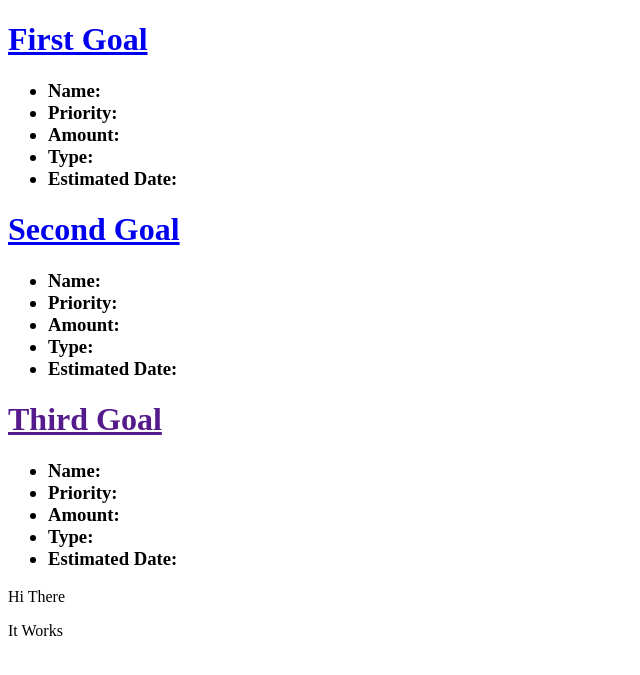
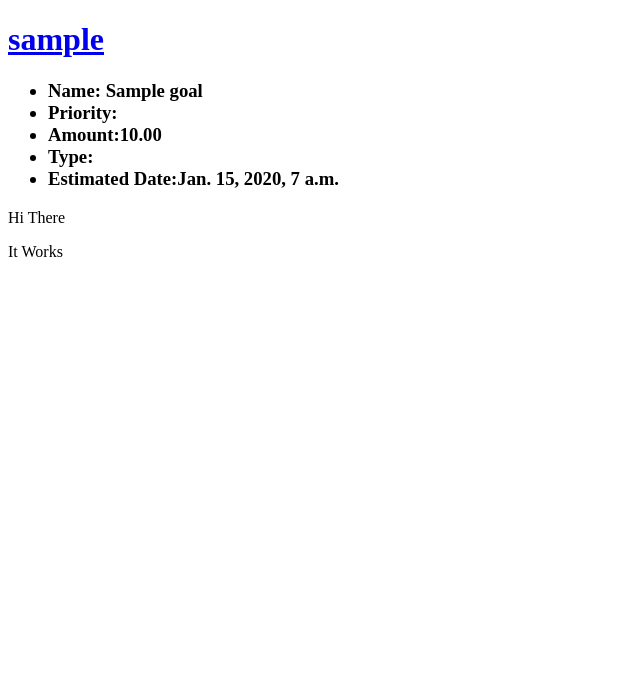
Before and after one commit to PisciTec/goalsProject, a Django app: page / in a window 1280 px wide. Shown: the top 675 px of the page, without its empty margins (0-640 px from the left). Run offline with Django 3.2, Linux system fonts and the light colour scheme; tables that the repository leaves empty hold one stand-in row (values such as "Sample post").

Commit message:
Update of Template and Visualization

```diff
--- a/fproject/models.py
+++ b/fproject/models.py
@@ -9,10 +9,10 @@
 	title = models.CharField(max_length = 200)
 	text = models.TextField()
 	created_date = models.DateTimeField(default = timezone.now)
-	publised_date = models.DateTimeField(blank = True, null = True)
+	published_date = models.DateTimeField(blank = True, null = True)
 
 	def publish(self):
-		self.publised_date = timezone.now()
+		self.published_date = timezone.now()
 		self.save()
 	def __str__(self):
 		return self.title
--- a/fproject/templates/fproject/post_list.html
+++ b/fproject/templates/fproject/post_list.html
@@ -4,41 +4,33 @@
 		<title>Financial Project </title>
 	</head>
 	<body>
+		{% for goal in goals %}
 			<div>
-			<h1><a href="/"> First Goal</a></h1>
+				<h1><a href="/"> {{goal.author}}</a></h1>
 				<ul>
 				<h3>
-				<li>Name:</li>
+					<li>Name: {{goal.name}}</li>
 					<li>Priority:</li>
-				<li>Amount:</li>
+					<li>Amount:{{goal.amount}}</li>
 					<li>Type:</li>
-				<li>Estimated Date:</li>
+					<li>Estimated Date:{{goal.estimated_date}}</li>
 				</h3>
 			</ul>
 			</div>
+		{% endfor %}
+		{% for post in posts %}
 			<div>
-			<h1><a href="/"> Second Goal</a></h1>
+				<h1><a href="/"> {{post.author}}</a></h1>
 				<ul>
 				<h3>
-				<li>Name:</li>
-				<li>Priority:</li>
-				<li>Amount:</li>
-				<li>Type:</li>
-				<li>Estimated Date:</li>
+					<li>Title: {{post.title}}</li>
+					<li>Author: {{post.author}}</li>
+					<li>Text:{{post.text}}</li>
+					<li>Published Date:{{post.published_date}}</li>
 				</h3>
 			</ul>
 			</div>
-		<div>
-			<h1><a href=""> Third Goal</a></h1>
-			<ul> <h3>
-				<li>Name:</li>
-				<li>Priority:</li>
-				<li>Amount:</li>
-				<li>Type:</li>
-				<li>Estimated Date:</li>
-				</h3>
-			</ul>
-		</div>
+		{% endfor %}
 		<p>Hi There</p>
 		<p>It Works</p>
 	</body>
--- a/fproject/views.py
+++ b/fproject/views.py
@@ -1,5 +1,9 @@
 from django.shortcuts import render
+from .models import Post, Goal
+from django.utils import timezone
 
 # Create your views here.
 def post_list(request):
-	return render(request, 'fproject/post_list.html', {})
+	posts = Post.objects.filter(published_date__lte= timezone.now()).order_by('published_date')
+	goals = Goal.objects.all()
+	return render(request, 'fproject/post_list.html', {'posts': posts, 'goals': goals})
```
Also changed, not shown: fproject/migrations/0003_auto_20190603_0936.py (added). Lines whose indentation alone changed are shown as unchanged.
